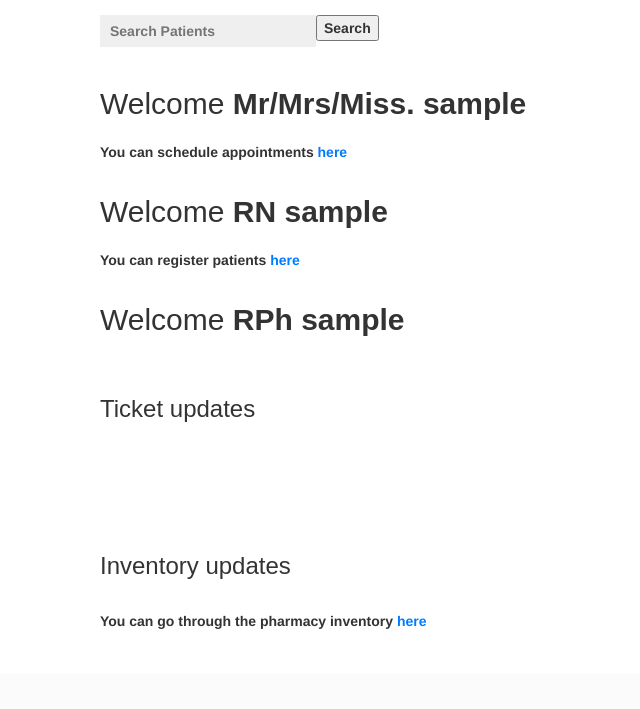
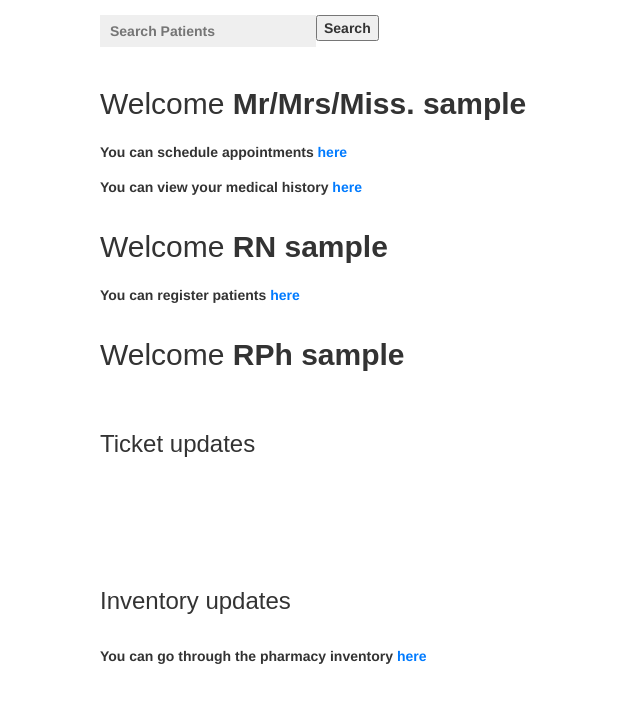
Before and after one commit to Daneil98/HMS, a Django app: page /HMS1/dashboard/ in a window 1280 px wide. Shown: the part 308-1017 px from the top of the page, without its empty margins (0-640 px from the left). Before the commit the page ends 937 px from the top, so only its background shows below. Run offline with Django 4.2, Linux system fonts and the light colour scheme; a user stored in the database is signed in; tables that the repository leaves empty hold one stand-in row (values such as "Sample post"); parts of the project's set-up code (start-up, migrations or seed data) failed here and were passed over; some libraries are stand-ins or nearby versions; some web fonts are replaced.

Commit message:
Update dashboard.html

```diff
--- a/HMS1/templates/HMS1/dashboard.html
+++ b/HMS1/templates/HMS1/dashboard.html
@@ -22,6 +22,7 @@
     {% if user.is_authenticated and user.is_patient %}
         <h2> Welcome <b>Mr/Mrs/Miss. {{ user.username }} </h2>
         <p> You can schedule appointments <a href="{% url "make_appointment" %}"> here </a> </p>
+        <p> You can view your medical history<a href="{% url "patient_history" %}"> here </a> </p>
     {% endif %}
 
 
```
